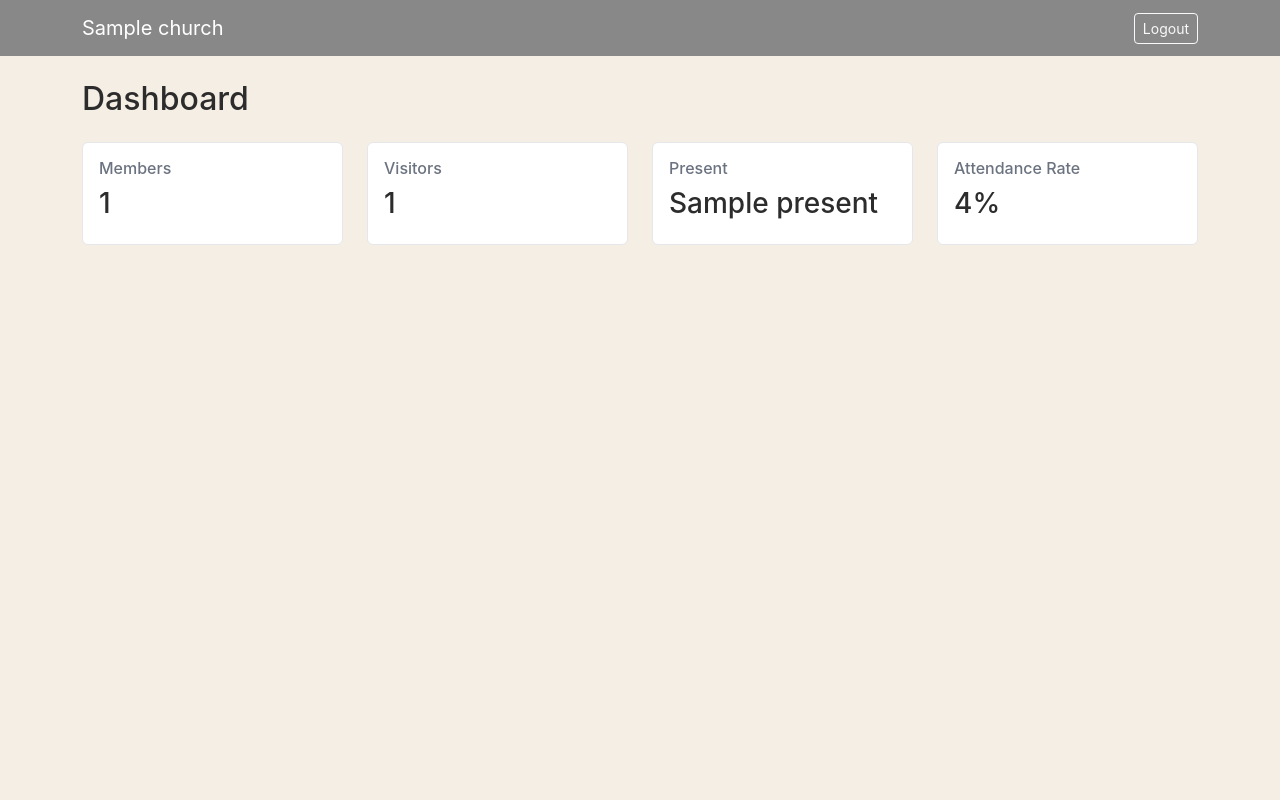
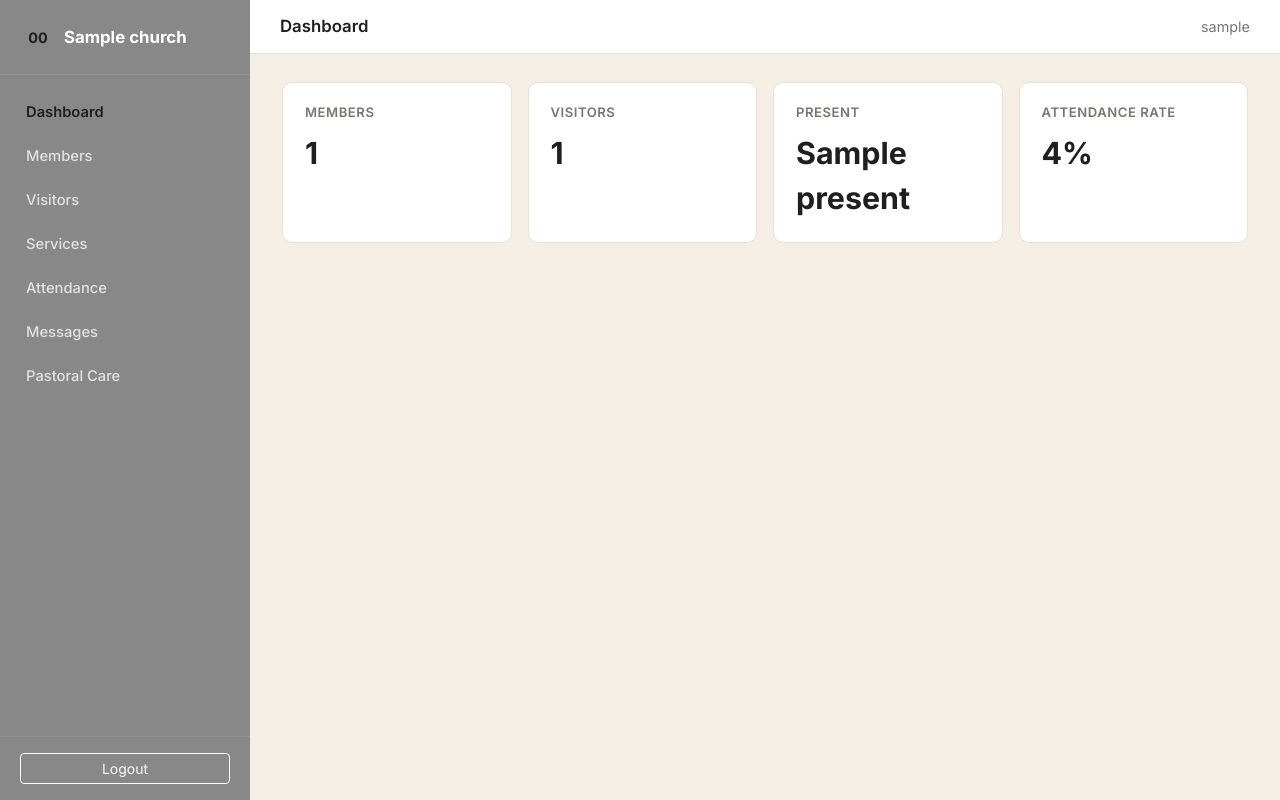
Before and after one commit to CelionLigalamu/Tesmus-churchflow, a Django app: template dashboard/templates/dashboard/church_home.html in a window 1280 px wide. Run offline with Django 5.2, Linux system fonts and the light colour scheme; a user stored in the database is signed in; tables that the repository leaves empty hold one stand-in row (values such as "Sample post"); the template is opened without the code that fills it: most values are stand-ins (such as "Sample title", 1, 10 or a date in 2020); some libraries are stand-ins or nearby versions.

Commit message:
phase-17: professional SaaS dashboard with sidebar, header, and branded theme

```diff
--- a/dashboard/templates/dashboard/church_home.html
+++ b/dashboard/templates/dashboard/church_home.html
@@ -1,4 +1,6 @@
 {% extends "base.html" %}
+{% block page_title %}Dashboard{% endblock %}
+{% block nav_home %}active{% endblock %}
 {% block extra_style %}
 <style>
     :root {
@@ -9,11 +11,10 @@
 </style>
 {% endblock %}
 {% block content %}
-<h2>Dashboard</h2>
-<div class="row mt-4">
-    <div class="col-md-3"><div class="card-custom p-3"><h6 class="text-secondary-custom">Members</h6><h3>{{ summary.total_members }}</h3></div></div>
-    <div class="col-md-3"><div class="card-custom p-3"><h6 class="text-secondary-custom">Visitors</h6><h3>{{ summary.total_visitors }}</h3></div></div>
-    <div class="col-md-3"><div class="card-custom p-3"><h6 class="text-secondary-custom">Present</h6><h3>{{ summary.present }}</h3></div></div>
-    <div class="col-md-3"><div class="card-custom p-3"><h6 class="text-secondary-custom">Attendance Rate</h6><h3>{{ summary.attendance_rate }}%</h3></div></div>
+<div class="row g-3">
+    <div class="col-md-3"><div class="stat-card"><div class="stat-label">Members</div><div class="stat-value">{{ summary.total_members }}</div></div></div>
+    <div class="col-md-3"><div class="stat-card"><div class="stat-label">Visitors</div><div class="stat-value">{{ summary.total_visitors }}</div></div></div>
+    <div class="col-md-3"><div class="stat-card"><div class="stat-label">Present</div><div class="stat-value">{{ summary.present }}</div></div></div>
+    <div class="col-md-3"><div class="stat-card"><div class="stat-label">Attendance Rate</div><div class="stat-value">{{ summary.attendance_rate }}%</div></div></div>
 </div>
 {% endblock %}
--- a/static/css/theme.css
+++ b/static/css/theme.css
@@ -4,88 +4,238 @@
     --brand-accent: #C6A16A;
     --bg-body: #F5EEE4;
     --bg-surface: #FFFFFF;
-    --text-primary: #2C2C2C;
-    --text-secondary: #6B7280;
-    --border-color: #E5E7EB;
+    --text-primary: #1F1F1F;
+    --text-secondary: #7A7570;
+    --border-color: #E8E1D6;
     --color-success: #15803D;
     --color-warning: #D97706;
     --color-error: #DC2626;
     --color-info: #2563EB;
 }
 
+* { box-sizing: border-box; }
+
 body {
     background-color: var(--bg-body);
     color: var(--text-primary);
-    font-family: -apple-system, "Segoe UI", Roboto, sans-serif;
+    font-family: 'Inter', -apple-system, "Segoe UI", Roboto, sans-serif;
+    font-size: 14.5px;
 }
 
-.navbar-brand-custom {
-    background-color: var(--brand-primary) !important;
+h1, h2, h3, h4, h5 {
+    font-weight: 700;
+    letter-spacing: -0.01em;
 }
 
+/* --- Top header --- */
+.topbar {
+    background-color: var(--bg-surface);
+    border-bottom: 1px solid var(--border-color);
+    padding: 14px 30px;
+    display: flex;
+    justify-content: space-between;
+    align-items: center;
+}
+
+.topbar-title {
+    font-size: 1.05rem;
+    font-weight: 600;
+    color: var(--text-primary);
+}
+
+.topbar-user {
+    font-size: 0.9rem;
+    color: var(--text-secondary);
+}
+
+/* --- Sidebar --- */
+.sidebar-custom {
+    width: 250px;
+    min-height: 100vh;
+    background-color: var(--brand-primary);
+    color: #fff;
+    padding: 0;
+    flex-shrink: 0;
+    display: flex;
+    flex-direction: column;
+}
+
+.sidebar-brand {
+    font-weight: 700;
+    font-size: 1.05rem;
+    padding: 22px 22px 20px 22px;
+    border-bottom: 1px solid rgba(255,255,255,0.08);
+    display: flex;
+    align-items: center;
+    gap: 10px;
+}
+
+.sidebar-brand-badge {
+    width: 32px;
+    height: 32px;
+    background-color: var(--brand-accent);
+    border-radius: 6px;
+    display: flex;
+    align-items: center;
+    justify-content: center;
+    font-weight: 700;
+    color: #1F1F1F;
+    font-size: 0.9rem;
+    flex-shrink: 0;
+}
+
+.sidebar-nav {
+    padding: 16px 12px;
+    flex: 1;
+}
+
+.sidebar-link {
+    display: flex;
+    align-items: center;
+    gap: 10px;
+    padding: 10px 14px;
+    margin-bottom: 2px;
+    color: rgba(255,255,255,0.75);
+    text-decoration: none;
+    border-radius: 6px;
+    font-size: 0.92rem;
+    font-weight: 500;
+    transition: all 0.12s ease;
+}
+
+.sidebar-link:hover {
+    background-color: rgba(255,255,255,0.08);
+    color: #fff;
+}
+
+.sidebar-link.active {
+    background-color: var(--brand-accent);
+    color: #1F1F1F;
+    font-weight: 600;
+}
+
+.sidebar-footer {
+    padding: 16px 20px;
+    border-top: 1px solid rgba(255,255,255,0.08);
+}
+
+.main-content {
+    flex: 1;
+    background-color: var(--bg-body);
+    min-height: 100vh;
+}
+
+.page-body {
+    padding: 28px 32px;
+}
+
+/* --- Stat cards --- */
+.stat-card {
+    background-color: var(--bg-surface);
+    border: 1px solid var(--border-color);
+    border-radius: 10px;
+    padding: 20px 22px;
+    height: 100%;
+}
+
+.stat-label {
+    color: var(--text-secondary);
+    font-size: 0.82rem;
+    font-weight: 600;
+    text-transform: uppercase;
+    letter-spacing: 0.04em;
+    margin-bottom: 8px;
+}
+
+.stat-value {
+    font-size: 1.9rem;
+    font-weight: 700;
+    color: var(--text-primary);
+}
+
+.card-custom {
+    background-color: var(--bg-surface);
+    border: 1px solid var(--border-color);
+    border-radius: 10px;
+}
+
+.text-secondary-custom {
+    color: var(--text-secondary);
+}
+
+/* --- Buttons --- */
 .btn-brand {
     background-color: var(--brand-accent);
     border-color: var(--brand-accent);
-    color: #2C2C2C;
+    color: #1F1F1F;
     font-weight: 600;
     padding: 10px 20px;
-    letter-spacing: 0.3px;
+    letter-spacing: 0.2px;
     transition: all 0.15s ease-in-out;
-    box-shadow: 0 2px 4px rgba(0,0,0,0.1);
+    box-shadow: 0 2px 4px rgba(0,0,0,0.08);
+    border-radius: 6px;
 }
 
 .btn-brand:hover {
     background-color: #b8905a;
-    border-color: #b8905a;
-    color: #2C2C2C;
+    color: #1F1F1F;
     box-shadow: 0 4px 8px rgba(0,0,0,0.15);
     transform: translateY(-1px);
 }
 
 .btn-brand:active {
     transform: translateY(0);
-    box-shadow: 0 1px 2px rgba(0,0,0,0.1);
 }
 
-.card-custom {
-    background-color: var(--bg-surface);
-    border: 1px solid var(--border-color);
-    border-radius: 6px;
-}
-
-.text-secondary-custom {
-    color: var(--text-secondary);
+/* --- Login page --- */
+.login-page {
+    min-height: 100vh;
+    display: flex;
+    align-items: center;
+    justify-content: center;
+    background-color: var(--bg-body);
 }
 
 .login-card {
     background-color: var(--bg-surface);
-    border-radius: 8px;
-    padding: 40px;
+    border-radius: 10px;
+    padding: 44px 40px;
     max-width: 400px;
-    margin: 80px auto;
-    box-shadow: 0 2px 12px rgba(0,0,0,0.08);
+    width: 100%;
+    box-shadow: 0 4px 24px rgba(0,0,0,0.06);
+    border: 1px solid var(--border-color);
 }
 
 .login-card h2 {
     color: var(--brand-primary);
     font-weight: 700;
+    font-size: 1.5rem;
 }
 
-.login-card .form-control {
-    border-radius: 4px;
+.login-card label {
+    font-size: 0.85rem;
+    font-weight: 600;
+    color: var(--text-secondary);
+}
+
+.login-card input[type="text"],
+.login-card input[type="password"] {
+    width: 100%;
+    padding: 10px 14px;
+    border: 1px solid var(--border-color);
+    border-radius: 6px;
+    font-size: 0.95rem;
+}
+
+.login-card input:focus {
+    outline: none;
+    border-color: var(--brand-accent);
+    box-shadow: 0 0 0 3px rgba(198,161,106,0.15);
 }
 
 .footer-brand {
     text-align: center;
     color: var(--text-secondary);
-    font-size: 0.85rem;
+    font-size: 0.82rem;
     margin-top: 20px;
 }
-
-.login-card input[type="text"],
-.login-card input[type="password"] {
-    width: 100%;
-    padding: 8px 12px;
-    border: 1px solid var(--border-color);
-    border-radius: 4px;
-}
--- a/templates/base.html
+++ b/templates/base.html
@@ -4,25 +4,42 @@
 <head>
     <title>{% block title %}Tesmus ChurchFlow{% endblock %}</title>
     <link href="https://cdnjs.cloudflare.com/ajax/libs/twitter-bootstrap/5.3.2/css/bootstrap.min.css" rel="stylesheet">
+    <link href="https://fonts.googleapis.com/css2?family=Inter:wght@400;500;600;700&display=swap" rel="stylesheet">
     <link href="{% static 'css/theme.css' %}" rel="stylesheet">
     {% block extra_style %}{% endblock %}
 </head>
 <body>
-    <nav class="navbar navbar-dark navbar-brand-custom mb-4">
-        <div class="container">
-            <span class="navbar-brand">
-                {% if request.user.church %}{{ request.user.church.name }}{% else %}Tesmus ChurchFlow{% endif %}
-            </span>
-            {% if request.user.is_authenticated %}
-            <form method="post" action="{% url 'logout' %}" class="d-inline">
+<div class="d-flex">
+    <div class="sidebar-custom">
+        <div class="sidebar-brand">
+            <div class="sidebar-brand-badge">{{ request.user.church.code|slice:":2" }}</div>
+            {{ request.user.church.name }}
+        </div>
+        <div class="sidebar-nav">
+            <a href="{% url 'home' %}" class="sidebar-link {% block nav_home %}{% endblock %}">Dashboard</a>
+            <a href="/admin/members/member/" class="sidebar-link">Members</a>
+            <a href="/admin/visitors/visitor/" class="sidebar-link">Visitors</a>
+            <a href="/admin/services/service/" class="sidebar-link">Services</a>
+            <a href="/admin/attendance/attendance/" class="sidebar-link">Attendance</a>
+            <a href="/admin/messaging/smsmessage/" class="sidebar-link">Messages</a>
+            <a href="/admin/pastoral/pastoralfollowup/" class="sidebar-link">Pastoral Care</a>
+        </div>
+        <div class="sidebar-footer">
+            <form method="post" action="{% url 'logout' %}">
                 {% csrf_token %}
-                <button type="submit" class="btn btn-outline-light btn-sm">Logout</button>
+                <button type="submit" class="btn btn-outline-light btn-sm w-100">Logout</button>
             </form>
-            {% endif %}
         </div>
-    </nav>
-    <div class="container">
-        {% block content %}{% endblock %}
     </div>
+    <div class="main-content">
+        <div class="topbar">
+            <span class="topbar-title">{% block page_title %}Dashboard{% endblock %}</span>
+            <span class="topbar-user">{{ request.user.username }}</span>
+        </div>
+        <div class="page-body">
+            {% block content %}{% endblock %}
+        </div>
+    </div>
+</div>
 </body>
 </html>
```
Also changed, not shown: dashboard/templates/dashboard/login.html (+5 -3 lines), dashboard/templates/dashboard/tesmus_home.html (+14 -3 lines), templates/base_plain.html (added, +14 -0 lines).
